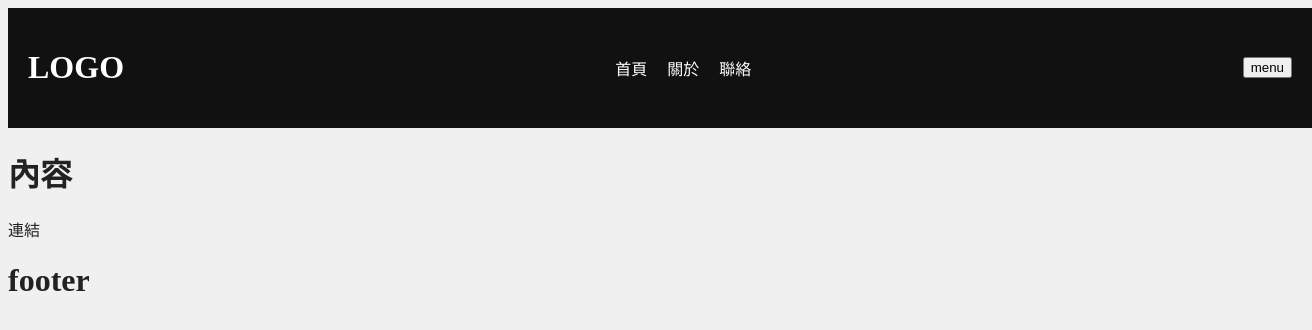
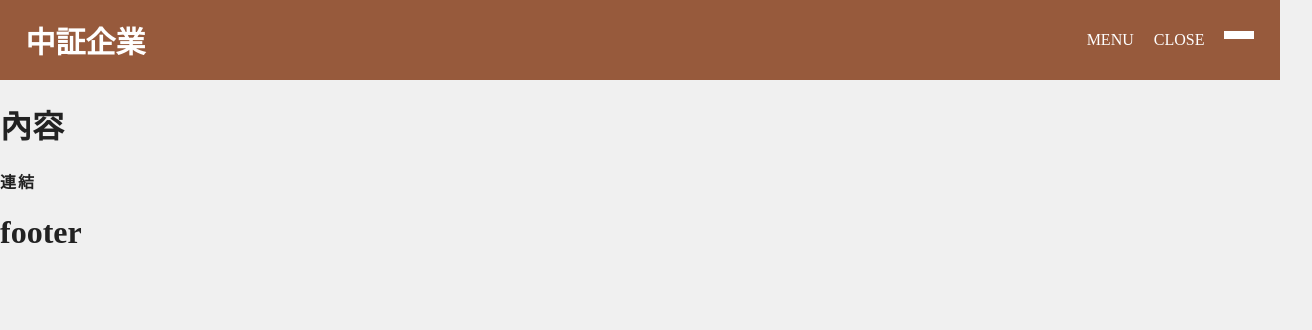
Before and after one commit to xcia4899/chnglass, a website with bundled scripts: page index.html in a window 1280 px wide. Shown: the whole page, 1312 px wide, since content can reach past the window. Built offline with nearby package versions, Linux system fonts and the light colour scheme.

Commit message:
header.css建立

```diff
--- a/assets/scss/_global.scss
+++ b/assets/scss/_global.scss
@@ -1,8 +1,10 @@
+*{
+  box-sizing: border-box;
+}
 body {
-
   color: #222;
   background: #f0f0f0;
-
+  margin: 0;
 }
 
 img {
@@ -11,6 +13,9 @@ img {
 }
 
 a {
+  display: block;
   text-decoration: none;
   color: inherit;
+  font-weight: 600;
+  letter-spacing: 2px
 }
--- a/assets/scss/header.scss
+++ b/assets/scss/header.scss
@@ -1,19 +1,32 @@
 .header {
   width: 100%;
-  padding: 20px;
-  background: #111;
-  color: #fff;
 
   .header-inner {
     display: flex;
     justify-content: space-between;
     align-items: center;
+    max-width: 1310px;
+    margin: 0 auto;
+    height: 80px;
+    padding-inline: clamp(20px, 2vw, 50px);
+    background: #975a3c;
+    color: #fff;
   }
 
-  .menu {
+  .logo {
+    font-size: 30px;
+    font-weight: 600;
+  }
+
+  .rightBox {
     display: flex;
     gap: 20px;
 
+    .line{
+      width: 30px;
+      height: 8px;
+      background-color: #fff;
+    }
     &.is-open {
       opacity: 1;
       background: #9b9b9b;
--- a/components/footer.html
+++ b/components/footer.html
@@ -1,3 +1,3 @@
-<footer class="footer">
+<div class="footer-inner">
   <h1>footer</h1>
-</footer>
+</div>
--- a/components/header.html
+++ b/components/header.html
@@ -1,13 +1,10 @@
-<header class="header">
-  <div class="header-inner">
-    <h1 class="logo">LOGO</h1>
+<div class="header-inner">
+  <h1 class="logo">中証企業</h1>
 
-    <nav class="menu">
-      <a href="#">首頁</a>
-      <a href="#">關於</a>
-      <a href="#">聯絡</a>
-    </nav>
+  <div class="rightBox">
+    <span class="text">MENU</span>
+    <span class="text close">CLOSE</span>
+    <span class="line"></span>
+  </div>
 
-    <button class="menu-btn">menu</button>
-  </div>
-</header>
+</div>
--- a/index.html
+++ b/index.html
@@ -3,12 +3,12 @@
   <head>
     <meta charset="UTF-8" />
     <meta name="viewport" content="width=device-width, initial-scale=1.0" />
-    <title>baseSet</title>
+    <title>Chnglass</title>
     <link rel="stylesheet" href="./assets/css/style.css" />
   </head>
 
   <body>
-    <header id="header"></header>
+    <header id="header" class="header"></header>
     <main id="main">
       <h1>內容</h1>
       <a href="">連結</a>
```
Also changed, not shown: assets/css/header.css, assets/css/style.css, 2 other files.
